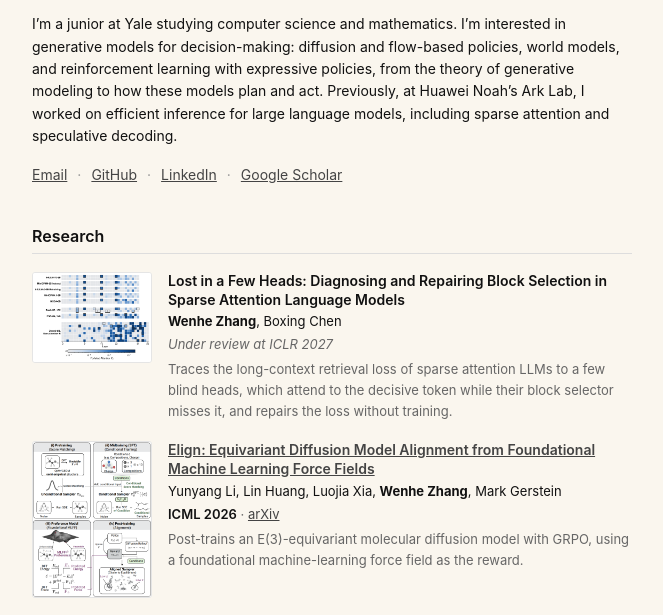
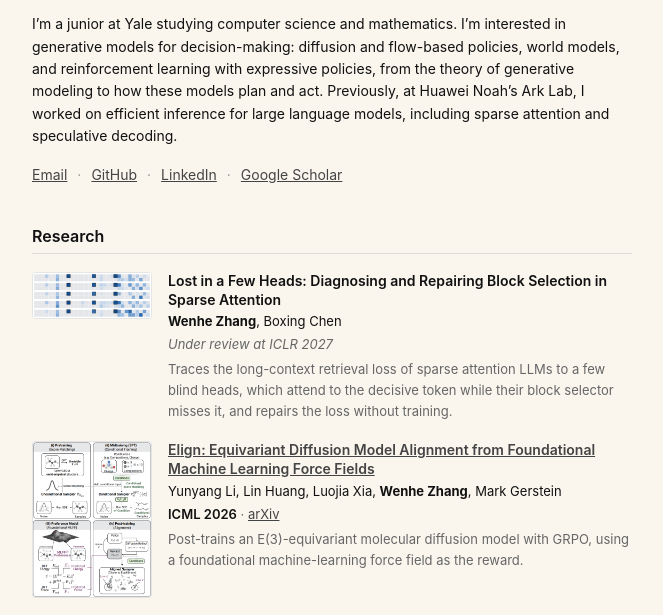
Before and after one commit to zhangwenhe1007/zhangwenhe1007.github.io, a plain HTML site: page index.html in a window 1280 px wide. Shown: the part 153-768 px from the top of the page, without its empty margins (308-971 px from the left). Drawn offline with Linux system fonts and the light colour scheme.

Commit message:
Use the arXiv title and a cropped figure for the Lost in a Few Heads entry

```diff
--- a/index.html
+++ b/index.html
@@ -40,9 +40,9 @@
         <h2 id="research">Research</h2>
         <ul class="pubs">
           <li class="pub">
-            <div class="pub-thumb"><img src="images/fewheads.png" alt="Figure from Lost in a Few Heads" width="120" height="90"></div>
+            <div class="pub-thumb"><img src="images/fewheads_crop.png" alt="Figure from Lost in a Few Heads" width="120" height="46"></div>
             <div class="pub-body">
-              <p class="pub-title">Lost in a Few Heads: Diagnosing and Repairing Block Selection in Sparse Attention Language Models</p>
+              <p class="pub-title">Lost in a Few Heads: Diagnosing and Repairing Block Selection in Sparse Attention</p>
               <p class="pub-authors"><strong>Wenhe Zhang</strong>, Boxing Chen</p>
               <p class="pub-venue"><span class="status">Under review at ICLR 2027</span></p>
               <p class="pub-summary">Traces the long-context retrieval loss of sparse attention LLMs to a few blind heads, which attend to the decisive token while their block selector misses it, and repairs the loss without training.</p>
```
Also changed, not shown: images/fewheads.png (deleted), images/fewheads_crop.png (added).
